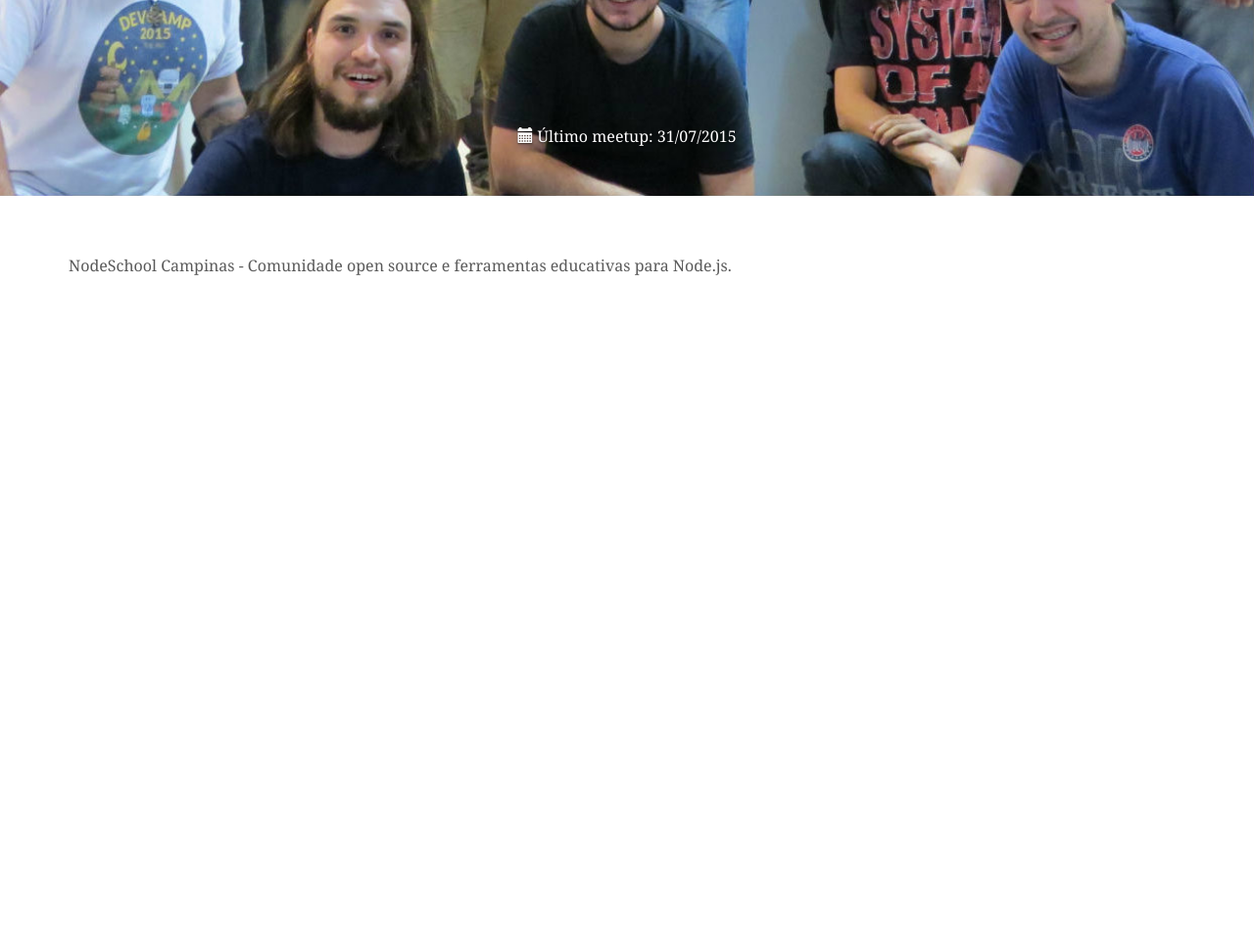
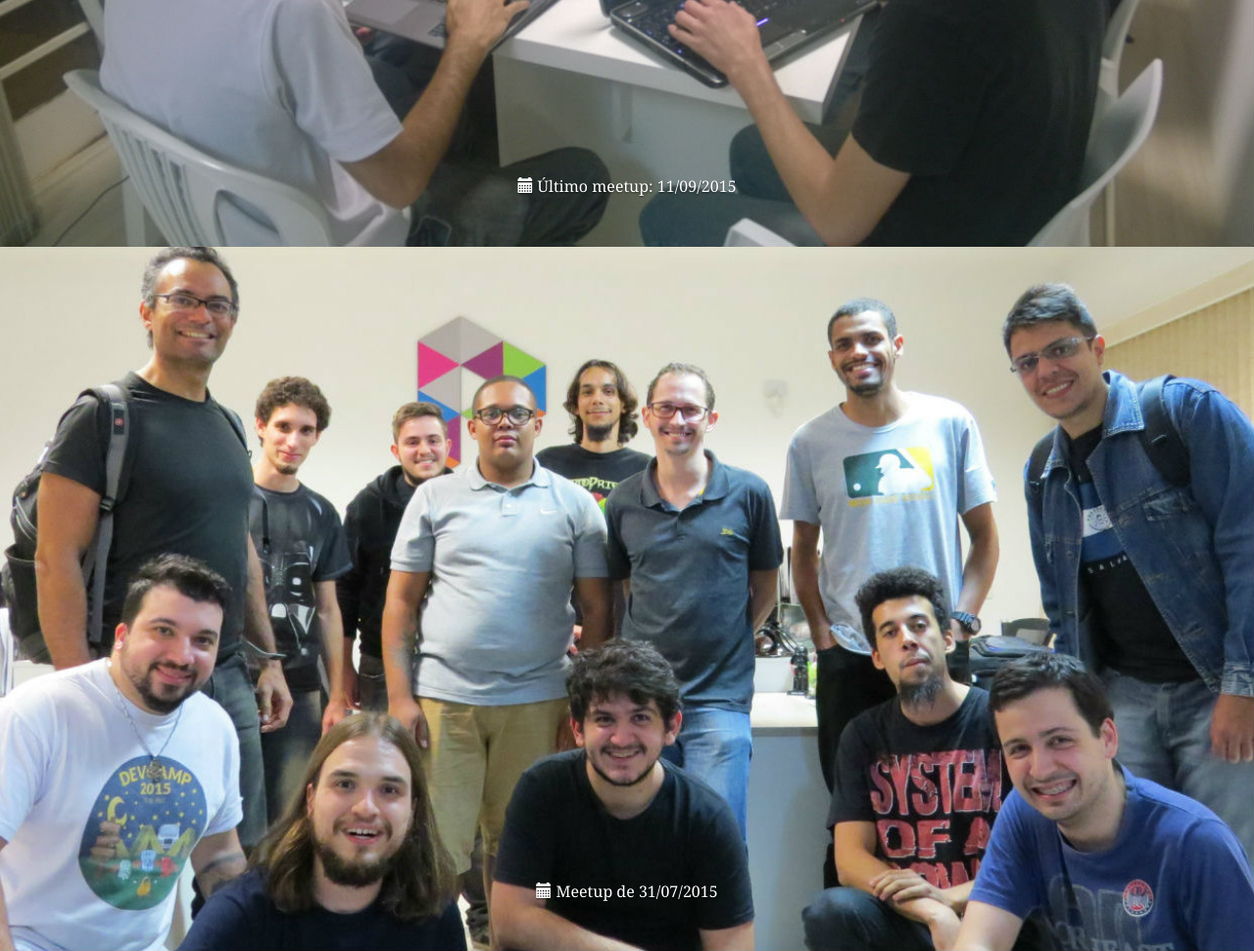
Before and after one commit to HarryPotter420/campinas, a website: page index.html in a window 1280 px wide. Shown: the part 1700-2671 px from the top of the page at 98% size. Before the commit the page ends 2014 px from the top, so only its background shows below. Drawn offline with nearby package versions, Linux system fonts and the light colour scheme; a web font is replaced by a local one.

Commit message:
Incluindo evento do dia 11/09/2015.

```diff
--- a/index.html
+++ b/index.html
@@ -117,6 +117,20 @@
 		<div id="eventos" class="carousel slide">
 			<div class="carousel-inner">
 				<div class="item active">
+					<img src="img/meetups/2015-09-11.jpg" alt="Meetup de 11/09/2015">
+
+					<div class="container">
+						<div class="carousel-caption">
+							<time datetime="2015-09-11" pubdate="pubdate">
+								<a href="http://www.meetup.com/Nodeschool-Campinas/events/225181645/" class="text-contrast">
+									<i class="glyphicon glyphicon-calendar"></i>
+									Último meetup: 11/09/2015
+								</a>
+							</time>
+						</div>
+					</div>
+				</div>
+				<div class="item active">
 					<img src="img/meetups/2015-07-31.jpg" alt="Meetup de 31/07/2015">
 
 					<div class="container">
@@ -124,7 +138,7 @@
 							<time datetime="2015-07-31" pubdate="pubdate">
 								<a href="http://www.meetup.com/Nodeschool-Campinas/events/223778257/" class="text-contrast">
 									<i class="glyphicon glyphicon-calendar"></i>
-									Último meetup: 31/07/2015
+									Meetup de 31/07/2015
 								</a>
 							</time>
 						</div>
```
Also changed, not shown: img/meetups/2015-09-11.jpg (added).
